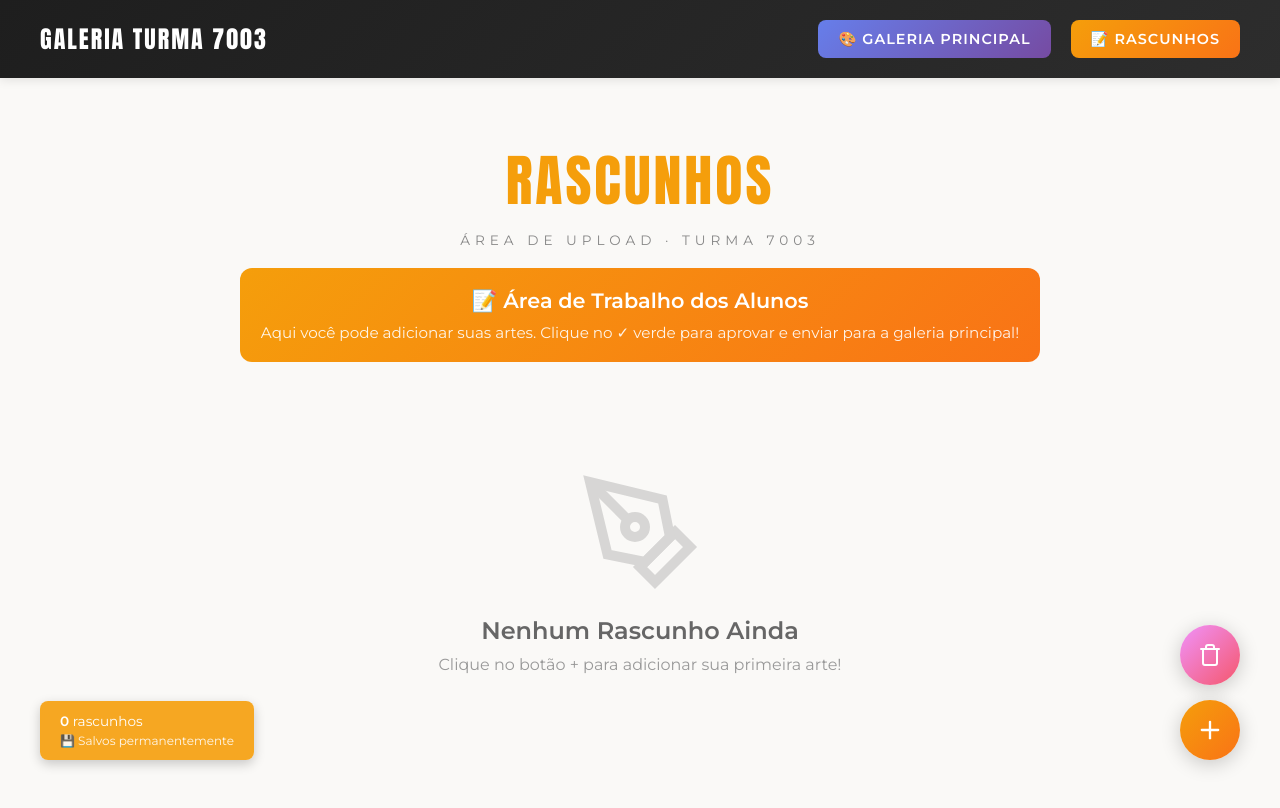
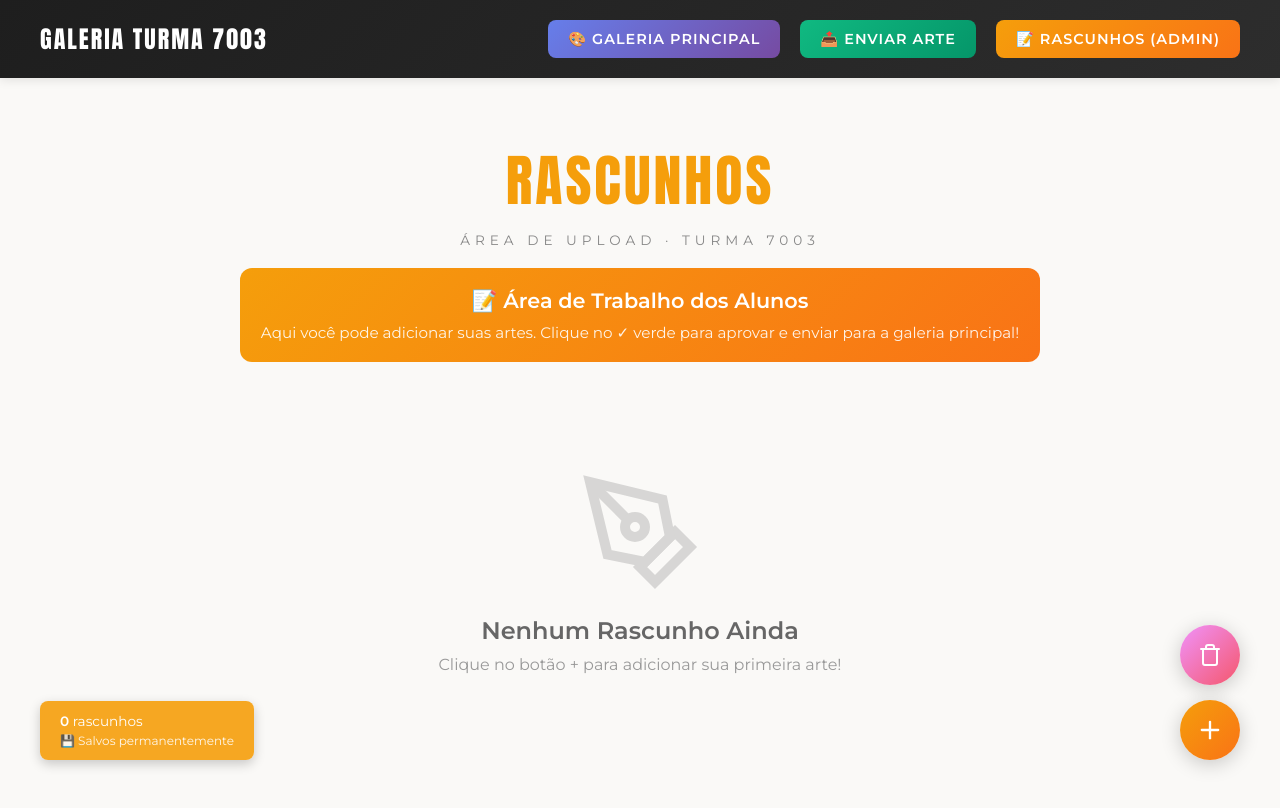
Before and after one commit to BrunoO-Game/Galeria, a plain HTML site: page rascunhos.html in a window 1280 px wide. Drawn offline with Linux system fonts and the light colour scheme.

Commit message:
Update rascunhos.html

```diff
--- a/rascunhos.html
+++ b/rascunhos.html
@@ -836,7 +836,8 @@
         <div class="menu-logo">GALERIA TURMA 7003</div>
         <div class="menu-nav">
             <a href="index.html" class="menu-link galeria">🎨 Galeria Principal</a>
-            <a href="rascunhos.html" class="menu-link active">📝 Rascunhos</a>
+            <a href="enviar.html" class="menu-link" style="background: linear-gradient(135deg, #10b981 0%, #059669 100%);">📤 Enviar Arte</a>
+            <a href="rascunhos.html" class="menu-link active">📝 Rascunhos (Admin)</a>
         </div>
     </nav>
 
```
